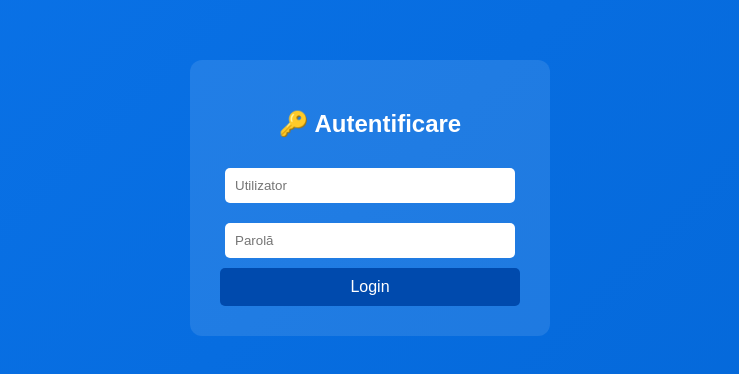
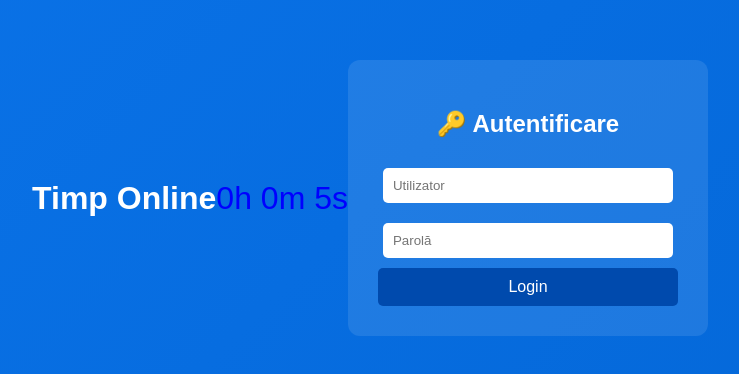
Before and after one commit to DnIon90/Atomic, a plain HTML site: page index.html in a window 1280 px wide. Shown: the part 202-576 px from the top of the page, without its empty margins (270-1009 px from the left). Drawn offline with Linux system fonts and the light colour scheme.

Commit message:
Update index.html

```diff
--- a/index.html
+++ b/index.html
@@ -1,3 +1,31 @@
+<!DOCTYPE html>
+<html lang="ro">
+<head>
+  <meta charset="UTF-8">
+  <title>Time Online</title>
+  <style>
+    body { font-family: Arial, sans-serif; text-align: center; margin-top: 50px; }
+    #timer { font-size: 2em; color: blue; }
+  </style>
+</head>
+<body>
+  <h1>Timp Online</h1>
+  <p id="timer">0 secunde</p>
+
+  <script>
+    let secunde = 0;
+    setInterval(() => {
+      secunde++;
+      let h = Math.floor(secunde / 3600);
+      let m = Math.floor((secunde % 3600) / 60);
+      let s = secunde % 60;
+      document.getElementById("timer").innerText =
+        `${h}h ${m}m ${s}s`;
+    }, 1000);
+  </script>
+</body>
+</html>
+
 <!DOCTYPE html>
 <html lang="ro">
 <head>
```
